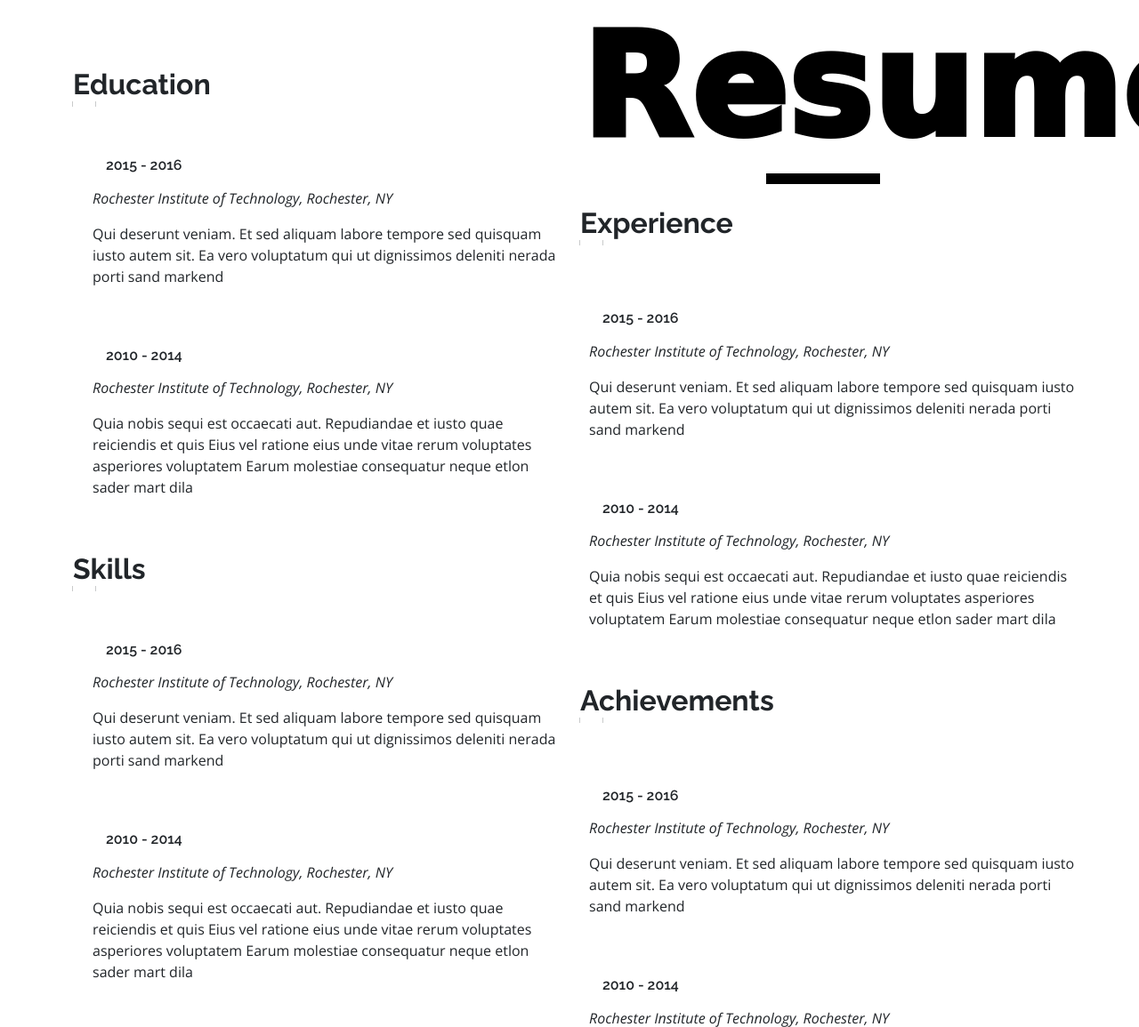
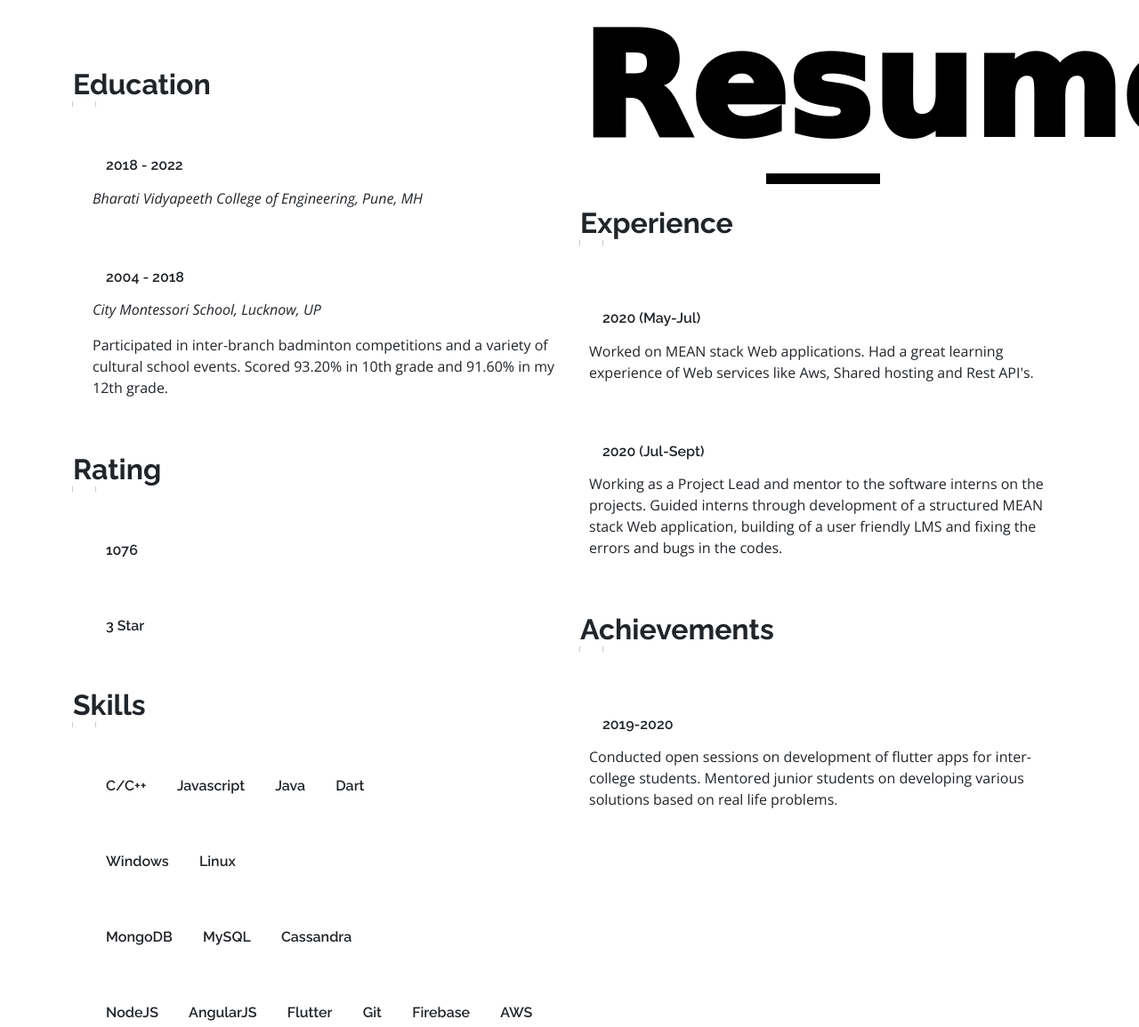
Before and after one commit to codesparsh/codesparsh.github.io, a plain HTML site: page index.html in a window 1280 px wide. Shown: the part 1645-2800 px from the top of the page at 89% size. Drawn offline with nearby package versions, Linux system fonts and the light colour scheme; animation ran at ten frames a second; a web font is replaced by a local one.

Commit message:
resume edited

```diff
--- a/assets/css/style.css
+++ b/assets/css/style.css
@@ -38,7 +38,7 @@ section{
 }
 
 body.dark-theme {
-  background-color: black;
+  background-color: #121212;
   color: whitesmoke;
 }
 
--- a/index.html
+++ b/index.html
@@ -99,19 +99,30 @@
                                 <hr class="tag-line">
                             </h2>
                             <div class="resume-item">
-                                <h4>Master of Fine Arts &amp; Graphic Design</h4>
-                                <h5>2015 - 2016</h5>
-                                <p><em>Rochester Institute of Technology, Rochester, NY</em></p>
-                                <p>Qui deserunt veniam. Et sed aliquam labore tempore sed quisquam iusto autem sit. Ea
-                                    vero voluptatum qui ut dignissimos deleniti nerada porti sand markend</p>
+                                <h4>Bachelor of Technology: Computer Science</h4>
+                                <h5>2018 - 2022</h5>
+                                <p><em>Bharati Vidyapeeth College of Engineering, Pune, MH</em></p>
+                                <p></p>
                             </div>
                             <div class="resume-item">
-                                <h4>Bachelor of Fine Arts &amp; Graphic Design</h4>
-                                <h5>2010 - 2014</h5>
-                                <p><em>Rochester Institute of Technology, Rochester, NY</em></p>
-                                <p>Quia nobis sequi est occaecati aut. Repudiandae et iusto quae reiciendis et quis Eius
-                                    vel ratione eius unde vitae rerum voluptates asperiores voluptatem Earum molestiae
-                                    consequatur neque etlon sader mart dila</p>
+                                <h4>Elementary Education</h4>
+                                <h5>2004 - 2018</h5>
+                                <p><em>City Montessori School, Lucknow, UP</em></p>
+                                <p>Participated in inter-branch badminton competitions and a
+                                    variety of cultural school events.
+                                    Scored 93.20% in 10th grade and 91.60% in my 12th grade. </p>
+                            </div>
+
+                            <h2 class="tag">Rating
+                                <hr class="tag-line">
+                            </h2>
+                            <div class="resume-item">
+                                <h4>Codeforces</h4>
+                                <h5>1076</h5>
+                            </div>
+                            <div class="resume-item">
+                                <h4>Codechef</h4>
+                                <h5>3 Star</h5>
                             </div>
 
 
@@ -119,22 +130,34 @@
                                 <hr class="tag-line">
                             </h2>
                             <div class="resume-item">
-                                <h4>Master of Fine Arts &amp; Graphic Design</h4>
-                                <h5>2015 - 2016</h5>
-                                <p><em>Rochester Institute of Technology, Rochester, NY</em></p>
-                                <p>Qui deserunt veniam. Et sed aliquam labore tempore sed quisquam iusto autem sit. Ea
-                                    vero voluptatum qui ut dignissimos deleniti nerada porti sand markend</p>
+                                <h4>Programming Languages</h4>
+                                <h5>C/C++</h5>
+                                <h5>Javascript</h5>
+                                <h5>Java</h5>
+                                <h5>Dart</h5>
                             </div>
                             <div class="resume-item">
-                                <h4>Bachelor of Fine Arts &amp; Graphic Design</h4>
-                                <h5>2010 - 2014</h5>
-                                <p><em>Rochester Institute of Technology, Rochester, NY</em></p>
-                                <p>Quia nobis sequi est occaecati aut. Repudiandae et iusto quae reiciendis et quis Eius
-                                    vel ratione eius unde vitae rerum voluptates asperiores voluptatem Earum molestiae
-                                    consequatur neque etlon sader mart dila</p>
+                                <h4>Operating Systems</h4>
+                                <h5>Windows</h5>
+                                <h5>Linux</h5>
                             </div>
+                            <div class="resume-item">
 
-
+                                <h4>Database</h4>
+                                <h5>MongoDB</h5>
+                                <h5>MySQL</h5>
+                                <h5>Cassandra</h5>
+                            </div>
+                            <div class="resume-item">
+                                <h4>Frameworks</h4>
+                                <h5>NodeJS</h5>
+                                <h5>AngularJS</h5>
+                                <h5>Flutter</h5>
+                                <h5>Git</h5>
+                                <h5>Firebase</h5>
+                                <h5>AWS</h5>
+                                <h5>GCP</h5>
+                            </div>
                         </div>
                     </div>
                 </div>
@@ -147,19 +170,17 @@
                             <hr class="tag-line">
                         </h2>
                         <div class="resume-item">
-                            <h4>Master of Fine Arts &amp; Graphic Design</h4>
-                            <h5>2015 - 2016</h5>
-                            <p><em>Rochester Institute of Technology, Rochester, NY</em></p>
-                            <p>Qui deserunt veniam. Et sed aliquam labore tempore sed quisquam iusto autem sit. Ea vero
-                                voluptatum qui ut dignissimos deleniti nerada porti sand markend</p>
+                            <h4>Pysber Infotech <em>(SDE Intern)</em></h4>
+                            <h5>2020 (May-Jul)</h5>
+                            <!-- <p><em></em></p> -->
+                            <p>Worked on MEAN stack Web applications. Had a great learning  experience of Web services like Aws, Shared hosting and Rest API's.</p>
                         </div>
+
                         <div class="resume-item">
-                            <h4>Bachelor of Fine Arts &amp; Graphic Design</h4>
-                            <h5>2010 - 2014</h5>
-                            <p><em>Rochester Institute of Technology, Rochester, NY</em></p>
-                            <p>Quia nobis sequi est occaecati aut. Repudiandae et iusto quae reiciendis et quis Eius vel
-                                ratione eius unde vitae rerum voluptates asperiores voluptatem Earum molestiae
-                                consequatur neque etlon sader mart dila</p>
+                            <h4>Learnfreakout Pvt Ltd. <em>(Project Lead Intern)</em></h4>
+                            <h5>2020 (Jul-Sept)</h5>
+                            <!-- <p><em></em></p> -->
+                            <p>Working as a Project Lead and mentor to the software interns on the projects. Guided interns through development of a structured MEAN stack Web application, building of  a user friendly LMS and fixing the errors and bugs in the codes.</p>
                         </div>
 
 
@@ -167,19 +188,10 @@
                             <hr class="tag-line">
                         </h2>
                         <div class="resume-item">
-                            <h4>Master of Fine Arts &amp; Graphic Design</h4>
-                            <h5>2015 - 2016</h5>
-                            <p><em>Rochester Institute of Technology, Rochester, NY</em></p>
-                            <p>Qui deserunt veniam. Et sed aliquam labore tempore sed quisquam iusto autem sit. Ea vero
-                                voluptatum qui ut dignissimos deleniti nerada porti sand markend</p>
-                        </div>
-                        <div class="resume-item">
-                            <h4>Bachelor of Fine Arts &amp; Graphic Design</h4>
-                            <h5>2010 - 2014</h5>
-                            <p><em>Rochester Institute of Technology, Rochester, NY</em></p>
-                            <p>Quia nobis sequi est occaecati aut. Repudiandae et iusto quae reiciendis et quis Eius vel
-                                ratione eius unde vitae rerum voluptates asperiores voluptatem Earum molestiae
-                                consequatur neque etlon sader mart dila</p>
+                            <h4>DSC-BVP <em>(Web Lead)</em></h4>
+                            <h5>2019-2020</h5>
+                            <!-- <p><em></em></p> -->
+                            <p>Conducted open sessions on development of flutter apps for inter-college students. Mentored junior students on developing various solutions based on real life problems.</p>
                         </div>
                     </div>
 
```
